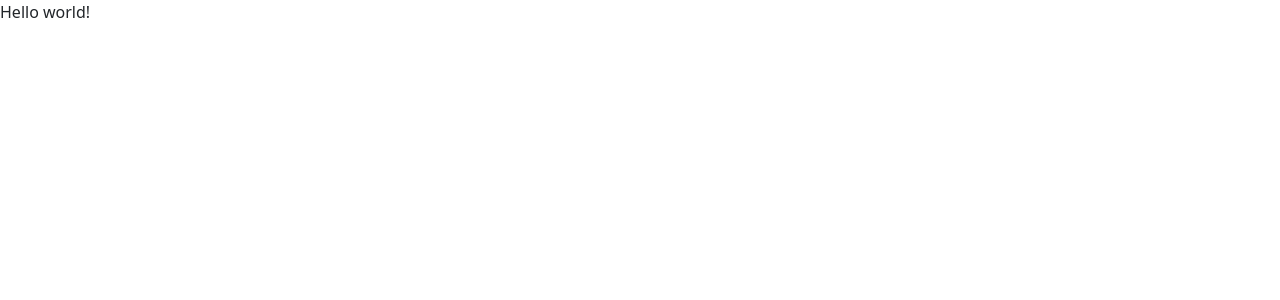
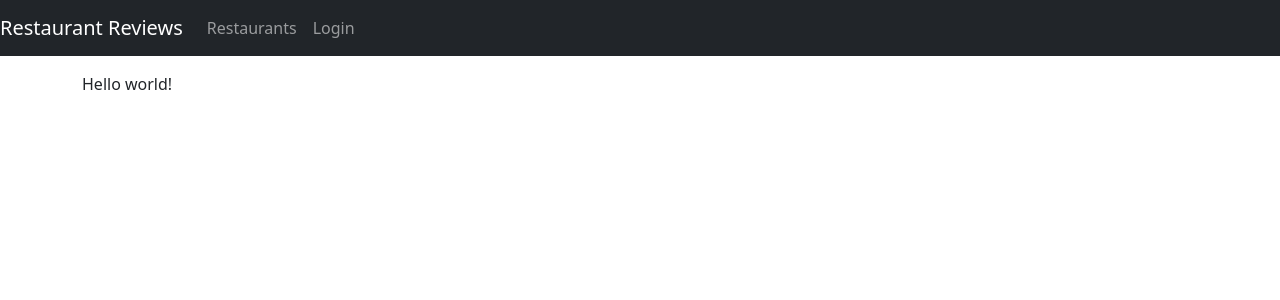
Before and after one commit to DavidTaapy/David-Learns-MERN-Stack, a React (Create React App) app in the folder frontend/: page / in a window 1280 px wide. Shown: the top 300 px of the page. Built offline with nearby package versions, Linux system fonts and the light colour scheme.

Commit message:
Frontend App Nav Bar

```diff
--- a/frontend/package.json
+++ b/frontend/package.json
@@ -8,6 +8,7 @@
     "@testing-library/user-event": "^13.5.0",
     "react": "^17.0.2",
     "react-dom": "^17.0.2",
+    "react-router-dom": "^5.2.0",
     "react-scripts": "5.0.0",
     "web-vitals": "^2.1.4"
   },
--- a/frontend/src/App.js
+++ b/frontend/src/App.js
@@ -2,10 +2,76 @@ import React from "react"
 import { Switch, Route, Link } from "react-router-dom"
 import "bootstrap/dist/css/bootstrap.min.css"
 
+import AddReview from "./Components/add-review"
+import Login from "./Components/login"
+import Restaurant from "./Components/restaurants"
+import RestaurantsList from "./Components/restaurants-list"
+
 function App() {
+  // Set Hook / State
+  const [user, setUser] = React.useState(null);
+
+  // Login Function
+  async function login(user = null) {
+    setUser(user);
+  }
+
+  // Logout Function
+
+  async function logout() {
+    setUser(null);
+  }
+
   return (
-    <div className="App">
-      Hello world!
+    <div>
+      <nav className = "navbar navbar-expand navbar-dark bg-dark">
+        <a href = "/restaurants" className = "navbar-brand">
+          Restaurant Reviews
+        </a>
+        <div className = "navbar-nav mr-auto">
+          <li className = "nav-item">
+            <Link to = {"/restaurants"} className = "nav-link">
+              Restaurants
+            </Link>
+          </li>
+          <li className = "nav-item" >
+            { user ? (
+              <a onClick = {logout} className = "nav-link" style = {{cursor:'pointer'}}>
+                Logout {user.name}
+              </a>
+            ) : (
+            <Link to = {"/login"} className = "nav-link">
+              Login
+            </Link>
+            )}
+          </li>
+        </div>
+      </nav>
+
+      <div className = "container mt-3">
+        <Switch>
+          <Route exact path = {["/", "/restaurants"]} component = {RestaurantsList} />
+          <Route
+            path = "/restaurants/:id/review"
+            // Using render instead of component to cast in props
+            render = {(props) => (
+              <AddReview {...props} user = {user} />
+            )}
+          />
+          <Route
+            path = "/restaurants/:id"
+            render = {(props) => (
+              <Restaurant {...props} user = {user} />
+            )}
+          />
+          <Route
+            path = "/login"
+            render = {(props) => (
+              <Login {...props} login = {login} />
+            )}
+          />
+        </Switch>
+      </div>
     </div>
   );
 }
--- a/frontend/src/index.js
+++ b/frontend/src/index.js
@@ -1,17 +1,11 @@
 import React from 'react';
 import ReactDOM from 'react-dom';
-import './index.css';
 import App from './App';
-import reportWebVitals from './reportWebVitals';
+import { BrowserRouter } from "react-router-dom";
 
 ReactDOM.render(
-  <React.StrictMode>
+  <BrowserRouter>
     <App />
-  </React.StrictMode>,
+  </BrowserRouter>,
   document.getElementById('root')
 );
-
-// If you want to start measuring performance in your app, pass a function
-// to log results (for example: reportWebVitals(console.log))
-// or send to an analytics endpoint. Learn more: https://bit.ly/CRA-vitals
-reportWebVitals();
```
Also changed, not shown: 1 other file (tests, documents, lock files or other folders).
